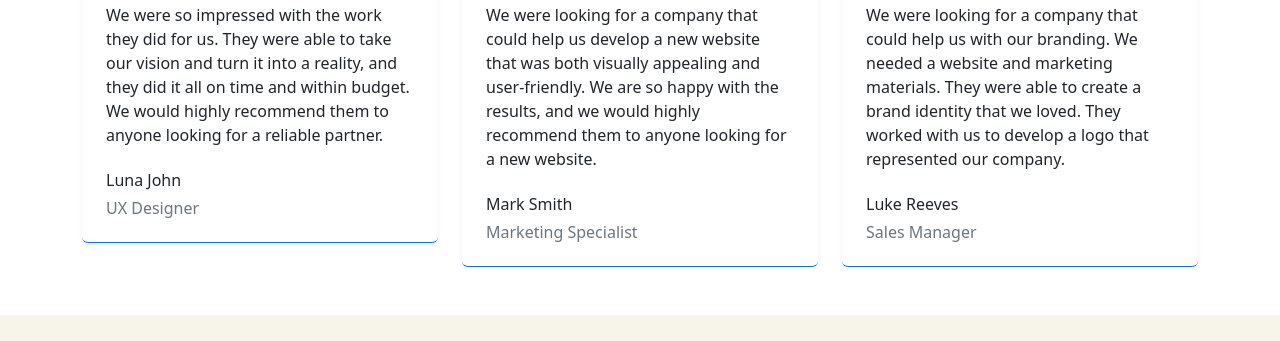
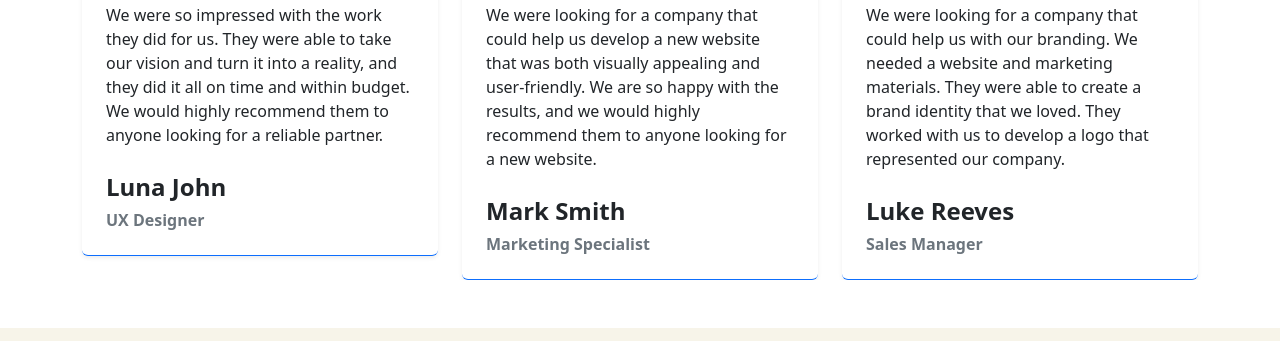
Before and after one commit to aryan511-sys/website-with-tailwind-and-bootstrep, a plain HTML site: page index.html in a window 1280 px wide. Shown: the part 6354-6695 px from the top of the page. Drawn offline with nearby package versions, Linux system fonts and the light colour scheme; a web font is replaced by a local one.

Commit message:
Add some changes

```diff
--- a/index.html
+++ b/index.html
@@ -624,8 +624,8 @@
                 <figcaption>
                   <div class="bsb-ratings text-warning mb-3" data-bsb-star="5" data-bsb-star-off="0"></div>
                   <blockquote class="bsb-blockquote-icon mb-4">We were so impressed with the work they did for us. They were able to take our vision and turn it into a reality, and they did it all on time and within budget. We would highly recommend them to anyone looking for a reliable partner.</blockquote>
-                  <h4 class="mb-2">Luna John</h4>
-                  <h5 class="fs-6 text-secondary mb-0">UX Designer</h5>
+                  <h4 class="mb-2 tw-font-bold tw-text-2xl">Luna John</h4>
+                  <h5 class="fs-6 text-secondary mb-0 tw-font-semibold">UX Designer</h5>
                 </figcaption>
               </figure>
             </div>
@@ -639,8 +639,8 @@
                 <figcaption>
                   <div class="bsb-ratings text-warning mb-3" data-bsb-star="4" data-bsb-star-off="1"></div>
                   <blockquote class="bsb-blockquote-icon mb-4">We were looking for a company that could help us develop a new website that was both visually appealing and user-friendly. We are so happy with the results, and we would highly recommend them to anyone looking for a new website.</blockquote>
-                  <h4 class="mb-2">Mark Smith</h4>
-                  <h5 class="fs-6 text-secondary mb-0">Marketing Specialist</h5>
+                  <h4 class="mb-2 tw-font-bold tw-text-2xl">Mark Smith</h4>
+                  <h5 class="fs-6 text-secondary mb-0 tw-font-semibold">Marketing Specialist</h5>
                 </figcaption>
               </figure>
             </div>
@@ -654,8 +654,8 @@
                 <figcaption>
                   <div class="bsb-ratings text-warning mb-3" data-bsb-star="5" data-bsb-star-off="0"></div>
                   <blockquote class="bsb-blockquote-icon mb-4">We were looking for a company that could help us with our branding. We needed a website and marketing materials. They were able to create a brand identity that we loved. They worked with us to develop a logo that represented our company.</blockquote>
-                  <h4 class="mb-2">Luke Reeves</h4>
-                  <h5 class="fs-6 text-secondary mb-0">Sales Manager</h5>
+                  <h4 class="mb-2 tw-font-bold tw-text-2xl">Luke Reeves</h4>
+                  <h5 class="fs-6 text-secondary mb-0 tw-font-semibold">Sales Manager</h5>
                 </figcaption>
               </figure>
             </div>
```
Also changed, not shown: src/output.css.
